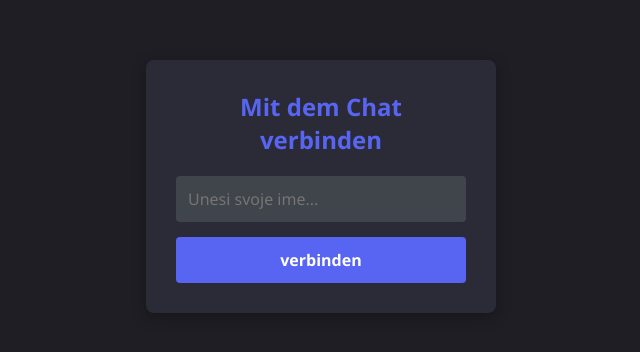
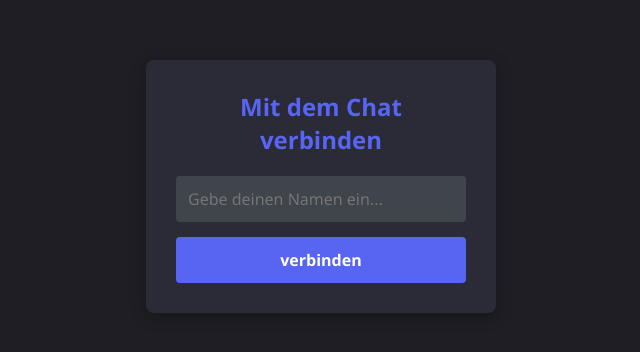
Before and after one commit to Ahmedovic92/ChatApp, an Electron app: page Public/index.html in a window 800 px wide. Shown: the part 214-566 px from the top of the page, 79-719 px from the left. Drawn offline with nearby package versions, Linux system fonts and the light colour scheme; no server answers.

```diff
--- a/Public/index.html
+++ b/Public/index.html
@@ -153,7 +153,7 @@
         <form id="login-form">
             <input id="username-input"
                    type="text"
-                   placeholder="Unesi svoje ime..."
+                   placeholder="Gebe deinen Namen ein..."
                    required
                    autocomplete="off" />
             <button type="submit">verbinden</button>
```
